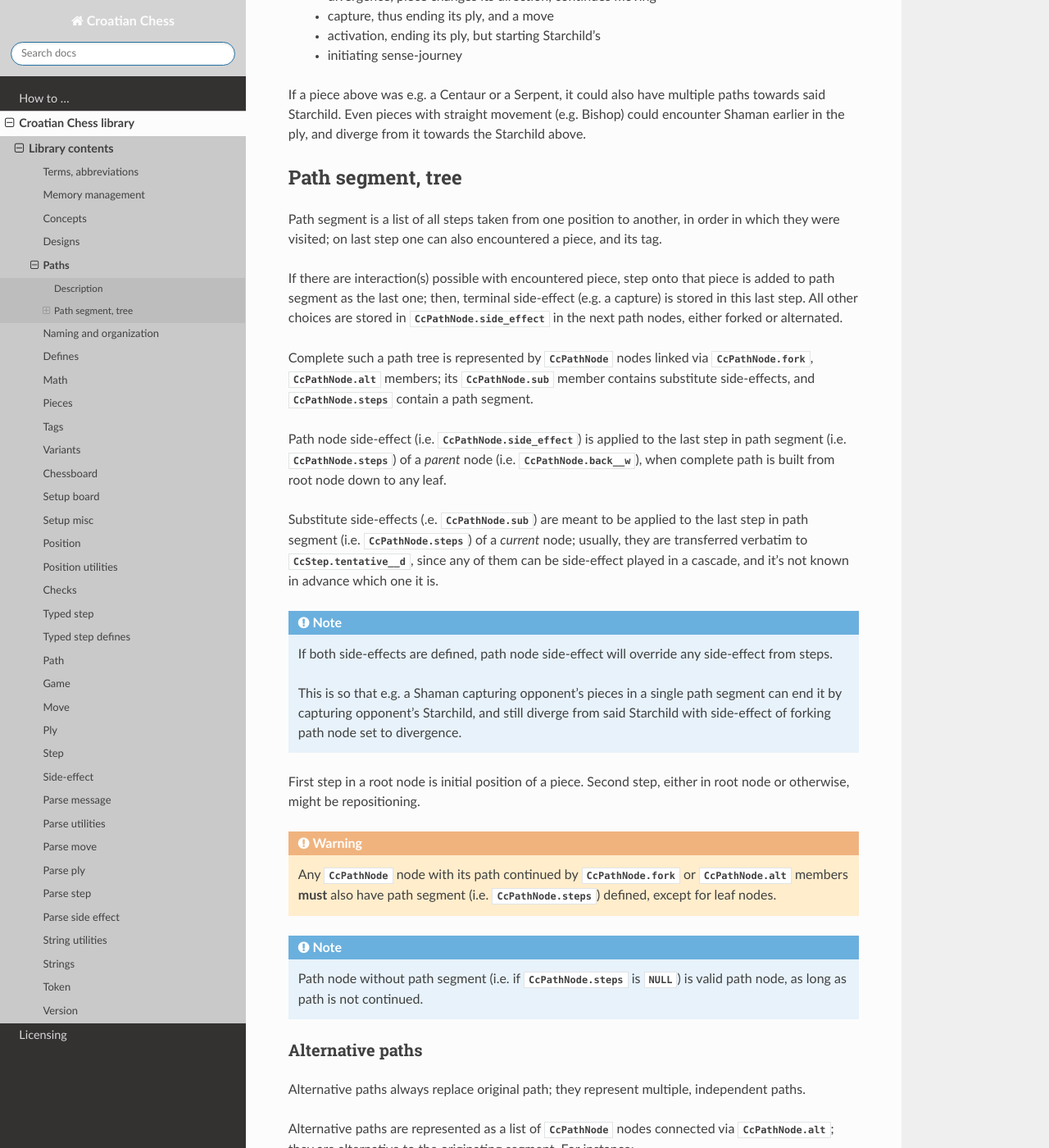
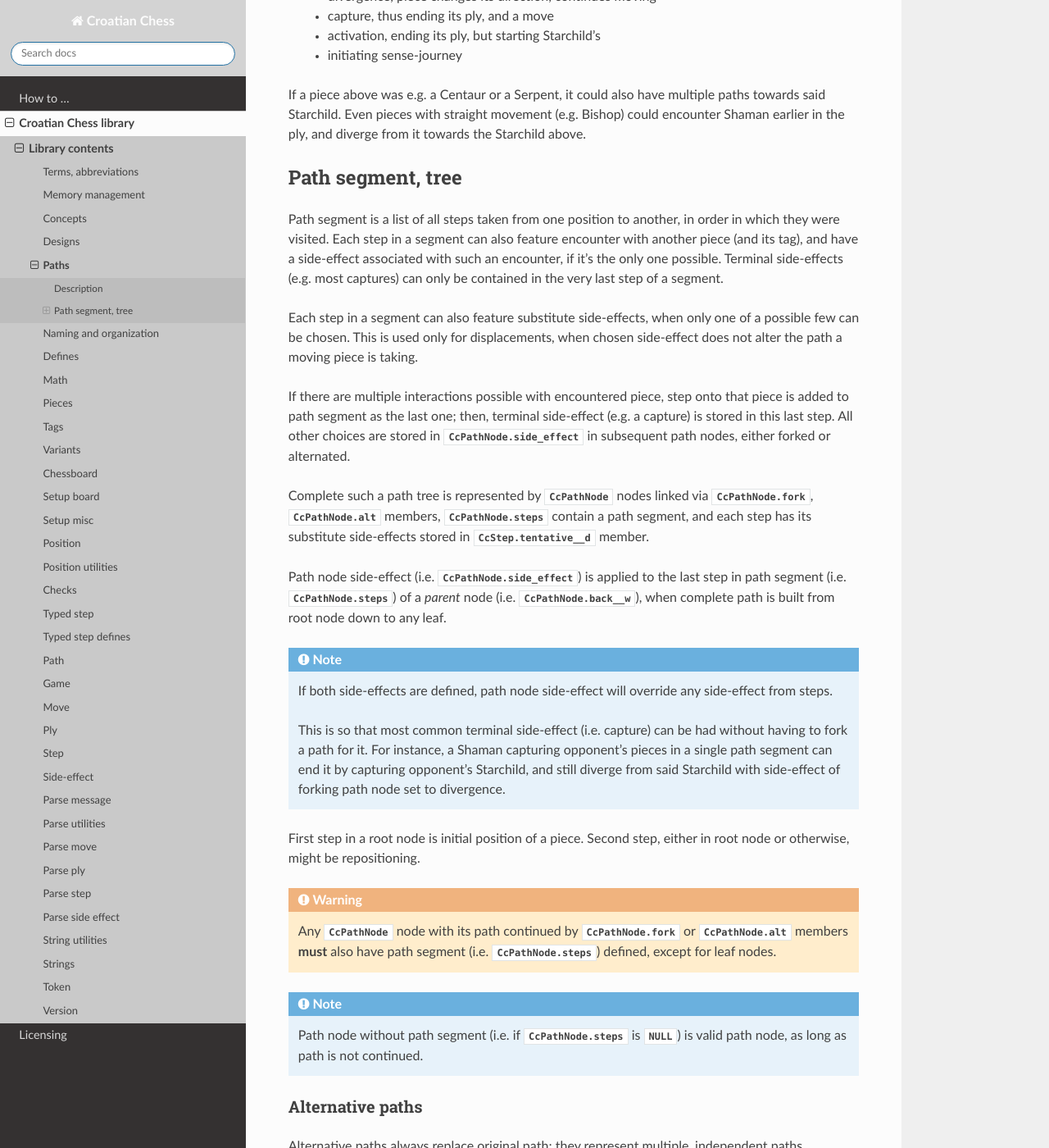
Before and after one commit to mmlacak/crochess, a Sphinx documentation site: the page built from docs/source/libcc/paths.rst, in a window 1280 px wide and 1400 px high, scrolled down 760 px. Shown: the whole window at 82% size. Built offline with Sphinx 7.4.7 and the Read the Docs theme 3.1.0, drawn with Linux system fonts in a browser that asks for light colours; some of the changed text lies outside the part shown.

Commit message:
Rewrote path docs.

```diff
--- a/docs/source/libcc/paths.rst
+++ b/docs/source/libcc/paths.rst
@@ -54,38 +54,41 @@ Path segment, tree
 ------------------
 
 Path segment is a list of all steps taken from one position to another, in order
-in which they were visited; on last step one can also encountered a piece, and its
-tag.
+in which they were visited. Each step in a segment can also feature encounter with
+another piece (and its tag), and have a side-effect associated with such an encounter,
+if it's the only one possible. Terminal side-effects (e.g. most captures) can only
+be contained in the very last step of a segment.
 
-If there are interaction(s) possible with encountered piece, step onto that piece is
-added to path segment as the last one; then, terminal side-effect (e.g. a capture) is
-stored in this last step. All other choices are stored in :c:member:`CcPathNode.side_effect`
-in the next path nodes, either forked or alternated.
+Each step in a segment can also feature substitute side-effects, when only one of a
+possible few can be chosen. This is used only for displacements, when chosen side-effect
+does not alter the path a moving piece is taking.
+
+If there are multiple interactions possible with encountered piece, step onto that
+piece is added to path segment as the last one; then, terminal side-effect (e.g. a
+capture) is stored in this last step. All other choices are stored in
+:c:member:`CcPathNode.side_effect` in subsequent path nodes, either forked or
+alternated.
 
 Complete such a path tree is represented by :c:type:`CcPathNode` nodes linked via
-:c:member:`CcPathNode.fork`, :c:member:`CcPathNode.alt` members; its
-:c:member:`CcPathNode.sub` member contains substitute side-effects, and
-:c:member:`CcPathNode.steps` contain a path segment.
+:c:member:`CcPathNode.fork`, :c:member:`CcPathNode.alt` members,
+:c:member:`CcPathNode.steps` contain a path segment, and each step has its substitute
+side-effects stored in :c:member:`CcStep.tentative__d` member.
 
 Path node side-effect (i.e. :c:member:`CcPathNode.side_effect`) is applied to the
 last step in path segment (i.e. :c:member:`CcPathNode.steps`) of a *parent* node
 (i.e. :c:member:`CcPathNode.back__w`), when complete path is built from root node down
 to any leaf.
 
-Substitute side-effects (.e. :c:member:`CcPathNode.sub`) are meant to be applied to
-the last step in path segment (i.e. :c:member:`CcPathNode.steps`) of a *current* node;
-usually, they are transferred verbatim to :c:member:`CcStep.tentative__d`, since any of
-them can be side-effect played in a cascade, and it's not known in advance which one
-it is.
-
 .. note::
 
     If both side-effects are defined, path node side-effect will override any
     side-effect from steps.
 
-    This is so that e.g. a Shaman capturing opponent's pieces in a single path segment
-    can end it by capturing opponent's Starchild, and still diverge from said Starchild
-    with side-effect of forking path node set to divergence.
+    This is so that most common terminal side-effect (i.e. capture) can be had
+    without having to fork a path for it. For instance, a Shaman capturing opponent's
+    pieces in a single path segment can end it by capturing opponent's Starchild,
+    and still diverge from said Starchild with side-effect of forking path node
+    set to divergence.
 
 First step in a root node is initial position of a piece. Second step, either in
 root node or otherwise, might be repositioning.
@@ -222,17 +225,23 @@ For instance::
     | A |
     +---+
       |
-      | sub
+      | steps
       V
-    +---+
-    | b |
-    +---+
-      |
-      | next
-      V
-    +---+
-    | c |
-    +---+
+    +---+   next    +---+   next    +---+
+    | a |  ------>  | b |  ------>  | c |
+    +---+           +---+           +---+
+                      |
+                      | tentative
+                      V
+                    +---+
+                    | 0 |
+                    +---+
+                      |
+                      | next
+                      V
+                    +---+
+                    | 1 |
+                    +---+
 
 beside default path::
 
@@ -240,19 +249,27 @@ beside default path::
     | A |
     +---+
 
-also produces default paths with substituted side-effects::
+with steps forming complete path::
 
-    +-------+
-    | A < b |
-    +-------+
+    +---+   next    +---+   next    +---+
+    | a |  ------>  | b |  ------>  | c |
+    +---+           +---+           +---+
 
-    +-------+
-    | A < c |
-    +-------+
+also produces steps making complete paths with substituted side-effects::
 
-Here, starting node is ``A``, linked list of substitute side-effects contain nodes
-``b`` and ``c``. So, new path node ``A < b`` represents starting node ``A`` with
-side-effect of its last step overridden by side-effect from linked list ``b`` node.
+    +---+   next    +-------+   next    +---+
+    | a |  ------>  | b < 0 |  ------>  | c |
+    +---+           +-------+           +---+
+
+    +---+   next    +-------+   next    +---+
+    | a |  ------>  | b < 1 |  ------>  | c |
+    +---+           +-------+           +---+
+
+Here, starting node is ``A``, with steps ``a``, ``b`` and ``c``; where ``b`` step
+also contain a list of substitute side-effects ``0`` and ``1``. So, when complete
+path a piece can take is built, beside a list of steps from default path
+``a --> b --> c``, there are also two additional possibilities, with one of
+substitute side-effects overriding side-effect in ``b`` node.
 
 .. divergence is covered in :ref:`lbl-libcc-paths-pathsegmenttree-forkingpaths`, below.
 
@@ -283,9 +300,9 @@ For instance::
           |
           | alt
           V
-        +---+    sub    +---+
-        | C |  ------>  | e |
-        +---+           +---+
+        +---+   tentative    +---+
+        | C |  ----------->  | 0 |
+        +---+                +---+
           |
           | alt
           V
@@ -317,9 +334,14 @@ alternative paths after divergence are linked via :c:member:`CcPathNode.alt`.
 It is possible to have subsequent nodes use :c:member:`CcPathNode.fork` link,
 if their path segments end with divergence.
 
-For instance, ``A`` path segment could contain only starting position of a Serpent,
-different paths are then forks from that starting position; along a path Serpent
-could e.g. capture a Pawn (``A --> C``), or displace it (``A --> C < e``).
+Path node does not contain substitute side-effects, steps in its segment do.
+So, when ``C`` node is linked to substitute side-effect ``0``, it is meant
+for its step to have such a link.
+
+For instance, ``A`` path segment could contain only starting position of a
+Serpent, different paths are then forks from that starting position; along
+a path Serpent could e.g. capture a Pawn (``A --> C``), or displace it
+(``A --> C < 0``).
 
 .. _lbl-libcc-paths-pathsegmenttree-complete:
 
@@ -332,9 +354,9 @@ from those nodes, in order in which they were visited.
 
 For instance, this path-tree::
 
-    +---+  fork   +---+   alt    +---+    sub    +---+
-    | A | ------> | B |  ----->  | C |  ------>  | d |
-    +---+         +---+          +---+           +---+
+    +---+  fork   +---+   alt    +---+
+    | A | ------> | B |  ----->  | C |
+    +---+         +---+          +---+
 
       |             |              |
       | steps       | steps        | steps
@@ -384,14 +406,24 @@ another one like so::
     ... ------> | c0 | ------> | c1 | ------> ... ------> | ck |
                 +----+         +----+                     +----+
 
-and finally::
+the one with substituted side-effect::
 
     +----+  next   +----+  next        next   +----+  next
     | a0 | ------> | a1 | ------> ... ------> | ai | ------> ...
     +----+         +----+                     +----+
 
          next   +----+  next   +----+  next        next   +--------+
-    ... ------> | c0 | ------> | c1 | ------> ... ------> | ck < d |
+    ... ------> | c0 | ------> | c1 | ------> ... ------> | ck < 0 |
+                +----+         +----+                     +--------+
+
+and finally, another one with different substituted side-effect::
+
+    +----+  next   +----+  next        next   +----+  next
+    | a0 | ------> | a1 | ------> ... ------> | ai | ------> ...
+    +----+         +----+                     +----+
+
+         next   +----+  next   +----+  next        next   +--------+
+    ... ------> | c0 | ------> | c1 | ------> ... ------> | ck < 1 |
                 +----+         +----+                     +--------+
 
 First step in a complete ply is initial position of a piece; second step might
```
Also changed, not shown: other parts of docs/source/libcc/paths.rst (+4 -4 lines).
